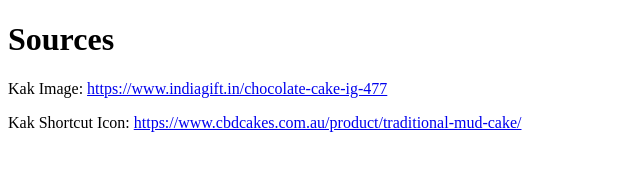
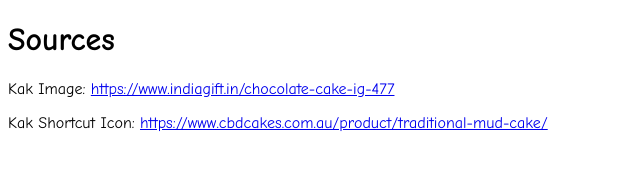
Before and after one commit to TheCob11/Kak-Clicker, a plain HTML site: page sources.html in a window 1280 px wide. Shown: the whole page, without its empty margins (0-640 px from the left). Drawn offline with Linux system fonts and the light colour scheme.

Commit message:
Added head with css, shortcut icon, and title

```diff
--- a/sources.html
+++ b/sources.html
@@ -1,6 +1,13 @@
 <!DOCTYPE html>
 <html>
-	<h1> Sources </h1>
-	<p> Kak Image: <a href="https://www.indiagift.in/chocolate-cake-ig-477" target="_blank"> https://www.indiagift.in/chocolate-cake-ig-477 </a></p>
-	<p> Kak Shortcut Icon: <a href="https://www.cbdcakes.com.au/product/traditional-mud-cake/" target="_blank"> https://www.cbdcakes.com.au/product/traditional-mud-cake/ </a></p>
+	<head>
+		<title>Kak Clicker-Sources</title>
+		<link rel="shortcut icon" href="kakICON.ico" />
+		<link rel="stylesheet" href="kakclicker.css" />
+	</head>
+	<body>
+		<h1> Sources </h1>
+		<p> Kak Image: <a href="https://www.indiagift.in/chocolate-cake-ig-477" target="_blank"> https://www.indiagift.in/chocolate-cake-ig-477 </a></p>
+		<p> Kak Shortcut Icon: <a href="https://www.cbdcakes.com.au/product/traditional-mud-cake/" target="_blank"> https://www.cbdcakes.com.au/product/traditional-mud-cake/ </a></p>
+	</body>
 </html>
```
